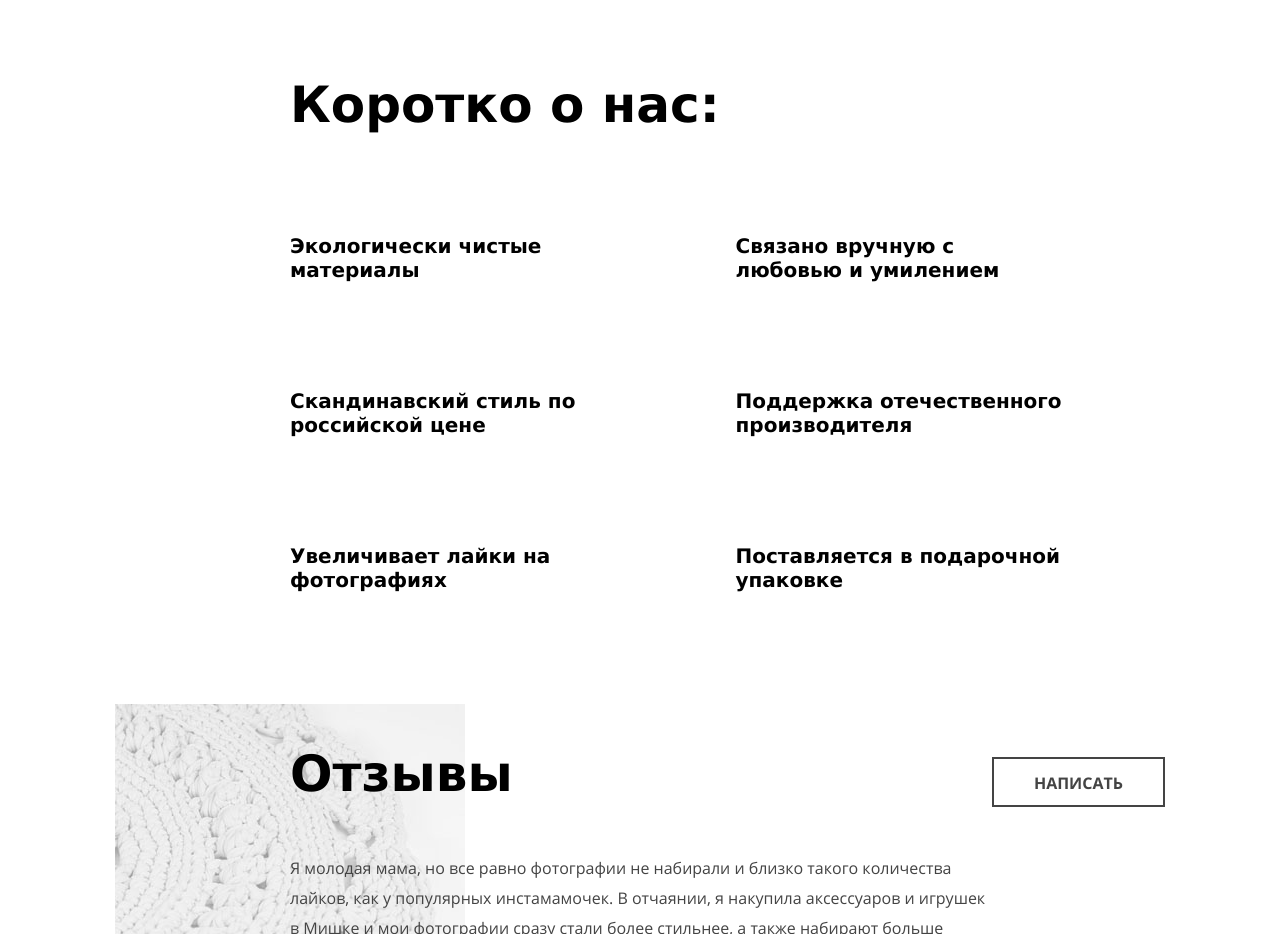
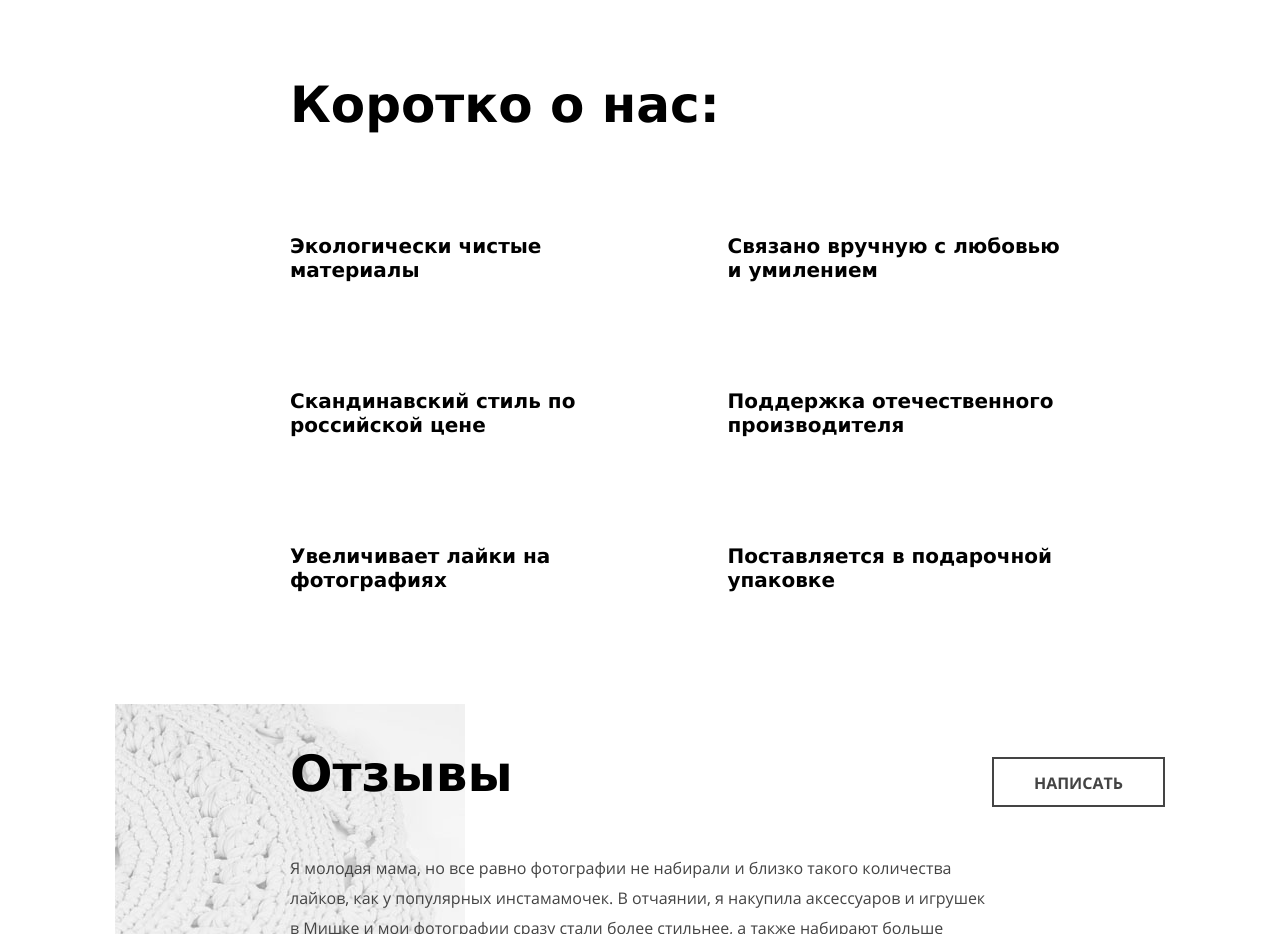
Before and after one commit to MainCorp/16977-mishka, a website: page index.html in a window 1280 px wide. Shown: the part 1620-2554 px from the top of the page. Drawn offline with nearby package versions, Linux system fonts and the light colour scheme; files that its build step writes are made by us from their sources; files whose address does not match are found by name.

Commit message:
fixup! Правки

```diff
--- a/sass/blocks/about.scss
+++ b/sass/blocks/about.scss
@@ -17,6 +17,11 @@
     column-count: 2;
     padding-top: 53px;
   }
+
+  @media #{$desktop} {
+    column-width: 350px;
+    column-gap: 0px;
+  }
 }
 
 .about__item {
@@ -31,7 +36,7 @@
   }
 
   @media #{$desktop} {
-    width: 350px;
+    max-width: 350px;
     padding-bottom: 22px;
   }
 }
```
